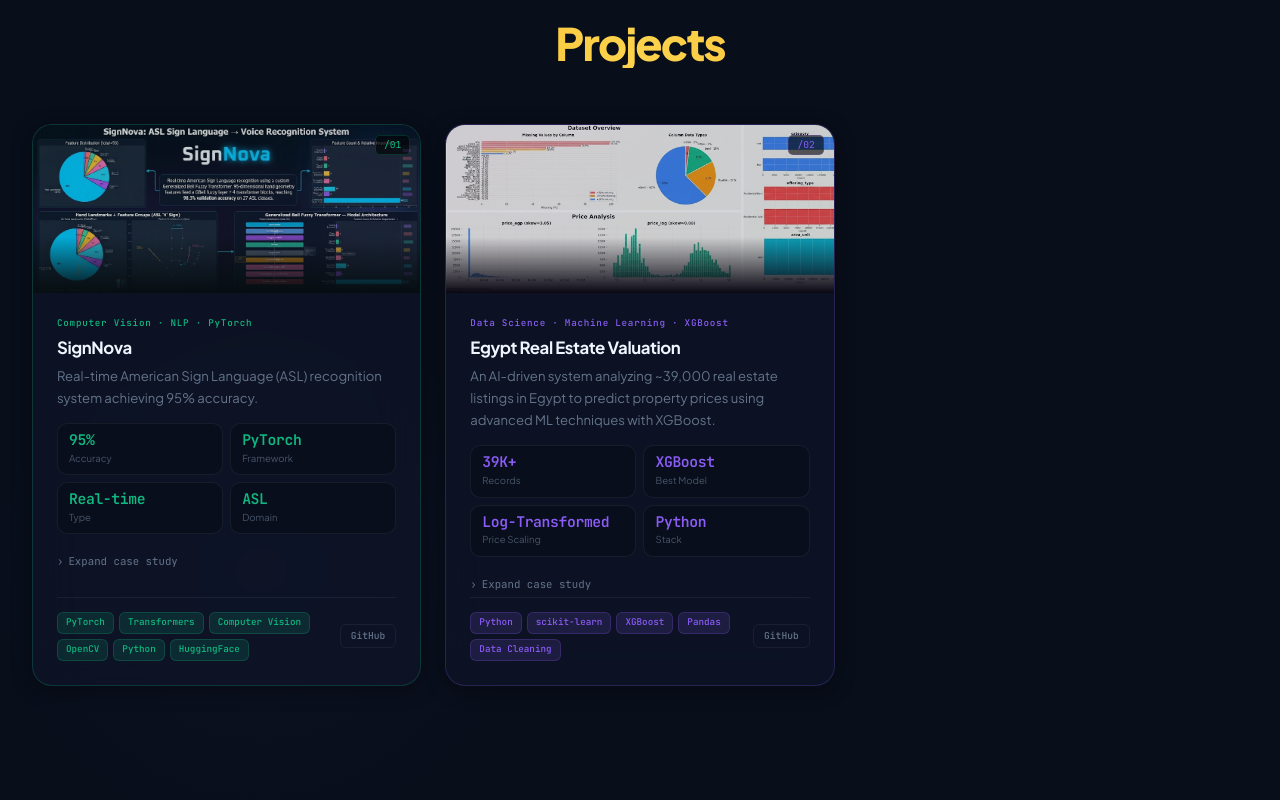
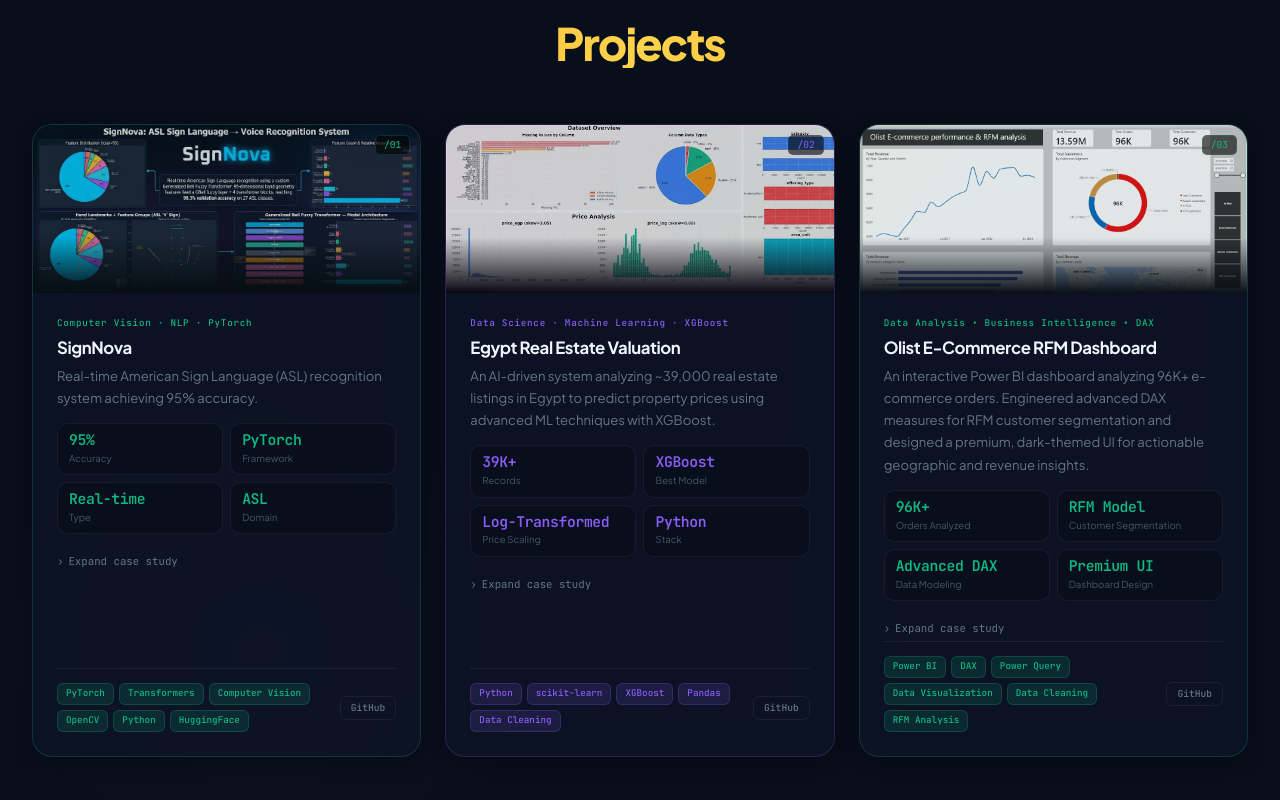
Before and after one commit to RahmaElhagary/Portfolio, a React (Vite) app: page / in a window 1280 px wide. Shown: the part 4820-5620 px from the top of the page. Built offline with nearby package versions, Linux system fonts and the light colour scheme; the HTML template or start-up script is replaced by a standard one.

Commit message:
Add Olist dashboard image and update App component

```diff
--- a/src/App.tsx
+++ b/src/App.tsx
@@ -3,6 +3,7 @@
 import rahmaPhoto from "@/imports/photo_white.jfif";
 import edaThumb from "@/imports/image-7.png";
 import signNovaThumb from "@/imports/image-9.png";
+import olistThumb from "@/imports/olist-dashboard.png";
 
 const EMAILJS_SERVICE_ID = "service_revpxkn";
 const EMAILJS_TEMPLATE_ID = "template_eidauss";
@@ -559,6 +560,19 @@
     tech:["Python","scikit-learn","XGBoost","Pandas","Data Cleaning"],
     github:"https://github.com/RahmaElhagary/Real_estate_project", demo:null,
   },
+  {
+    id:"03", accent:"em" as const,
+    name:"Olist E-Commerce RFM Dashboard",
+    category:"Data Analysis • Business Intelligence • DAX",
+    mockBg:"#0A1017",
+    gradA:"rgba(16,185,129,.22)", gradB:"rgba(6,182,212,.16)",
+    tagline:"An interactive Power BI dashboard analyzing 96K+ e-commerce orders. Engineered advanced DAX measures for RFM customer segmentation and designed a premium, dark-themed UI for actionable geographic and revenue insights.",
+    problem:"E-commerce performance data needed a clear way to reveal customer value, retention opportunities, and geographic revenue patterns across 96K+ orders.",
+    solution:"Built an interactive Power BI dashboard with advanced DAX measures, RFM customer segmentation, cleaned data, and focused visual storytelling for revenue and geographic insights.",
+    metrics:[{ k:"Orders Analyzed",v:"96K+" }, { k:"Customer Segmentation",v:"RFM Model" }, { k:"Data Modeling",v:"Advanced DAX" }, { k:"Dashboard Design",v:"Premium UI" }],
+    tech:["Power BI","DAX","Power Query","Data Visualization","Data Cleaning","RFM Analysis"],
+    github:"https://github.com/RahmaElhagary", demo:null,
+  },
 ];
 
 function Projects() {
@@ -605,6 +619,12 @@
             src={signNovaThumb}
             alt="SignNova ASL recognition system"
             style={{ position:"absolute", inset:0, width:"100%", height:"100%", objectFit:"cover", objectPosition:"top center", opacity:.82 }}
+          />
+        ) : p.id === "03" ? (
+          <img
+            src={olistThumb}
+            alt="Olist E-Commerce RFM Power BI dashboard"
+            style={{ position:"absolute", inset:0, width:"100%", height:"100%", objectFit:"cover", objectPosition:"top center", opacity:.88 }}
           />
         ) : (
           /* Faux UI for other projects */
```
Also changed, not shown: src/imports/olist-dashboard.png (added).
